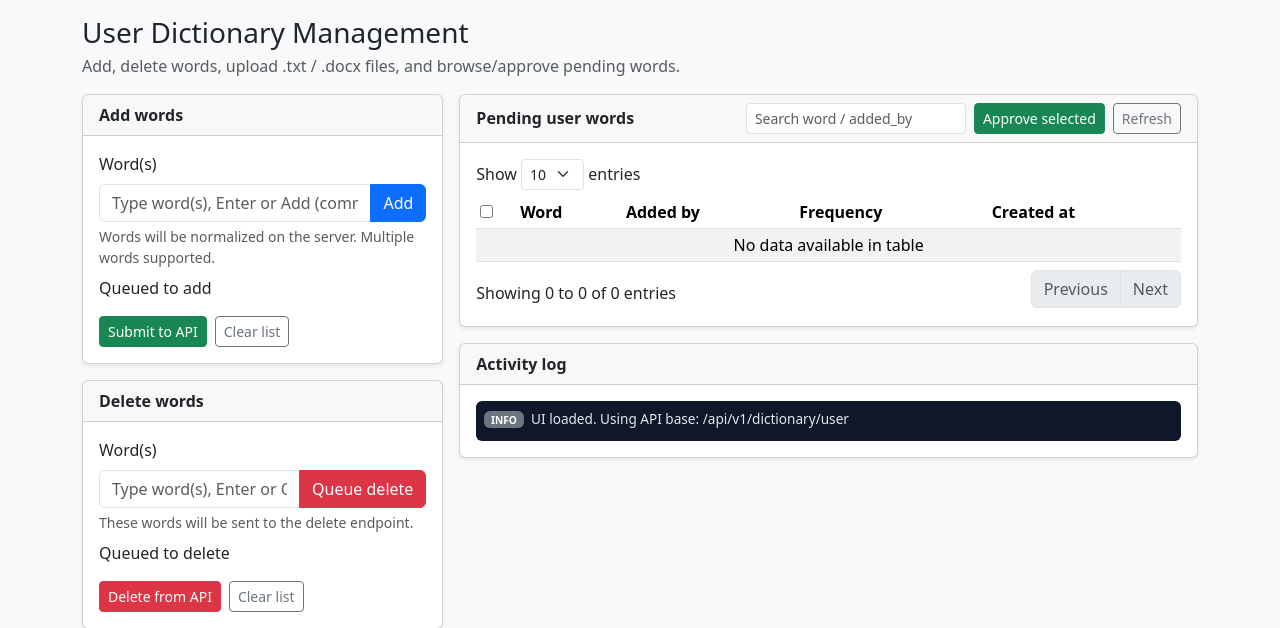
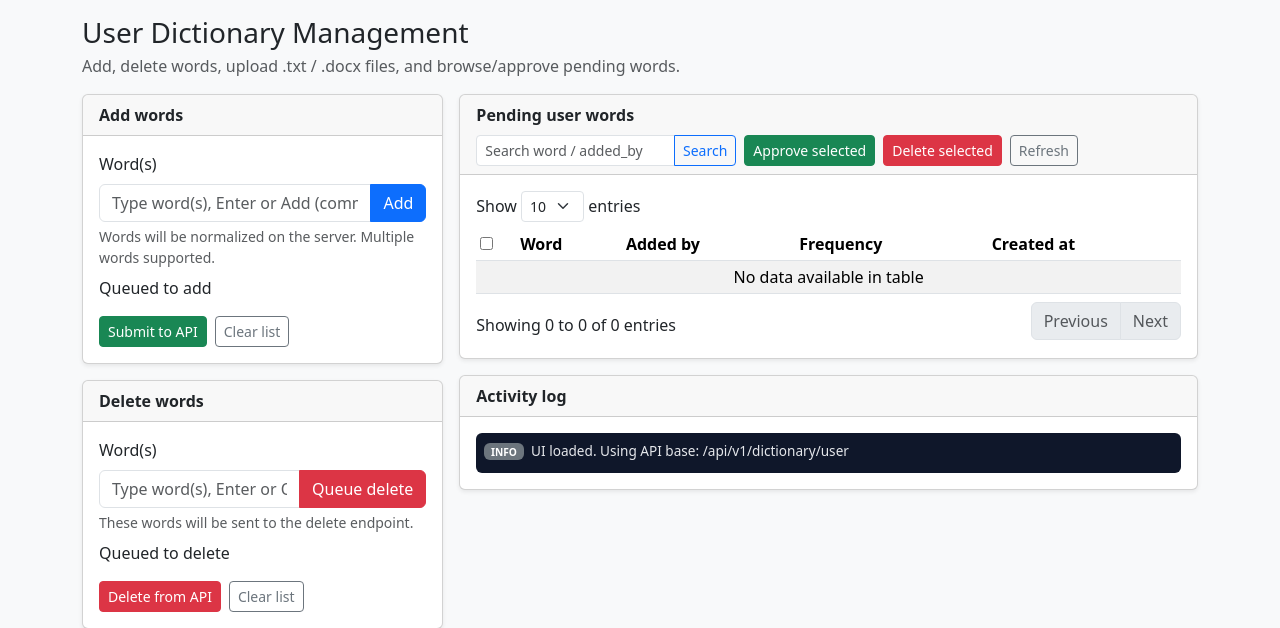
Before and after one commit to kagapa-blr/kagapa-tools, a Flask app: page /api/v1/dictionary/user/dashboard in a window 1280 px wide. Shown: the part 56-684 px from the top of the page. Run offline with Flask 3, Linux system fonts and the light colour scheme; data that the repository does not hold is empty; parts of the project's set-up code (start-up, migrations or seed data) failed here and were passed over; some libraries are stand-ins or nearby versions.

Commit message:
Add delete selected functionality; implement button for deleting selected words from user dictionary and enhance search capabilities with a dedicated button

```diff
--- a/static/js/user_dictionary.js
+++ b/static/js/user_dictionary.js
@@ -31,6 +31,8 @@ const els = {
     approveSelectedBtn: document.getElementById('approveSelectedBtn'),
     tableSearchInput: document.getElementById('tableSearchInput'),
     selectAllRows: document.getElementById('selectAllRows'),
+    tableSearchBtn: document.getElementById('tableSearchBtn'),
+    deleteSelectedBtn: document.getElementById('deleteSelectedBtn'),
 };
 
 // ---------- Helpers ----------
@@ -85,6 +87,8 @@ function toggleBusy(disabled) {
         els.uploadBtn,
         els.refreshTableBtn,
         els.approveSelectedBtn,
+        els.deleteSelectedBtn,
+        els.tableSearchBtn,
     ].forEach(btn => {
         if (btn) btn.disabled = disabled;
     });
@@ -285,11 +289,12 @@ function initUploadSection() {
 }
 
 // ---------- DataTables server-side with search & selection ----------
+
 function initTable() {
     state.table = $('#userWordsTable').DataTable({
         serverSide: true,
         processing: true,
-        searching: false,    // custom search input
+        searching: false,
         ordering: false,
         ajax: function (data, callback, settings) {
             const offset = data.start || 0;
@@ -372,13 +377,17 @@ function initTable() {
         });
     });
 
-    // Custom search with debounce
-    let searchTimeout = null;
-    els.tableSearchInput.addEventListener('input', () => {
-        if (searchTimeout) clearTimeout(searchTimeout);
-        searchTimeout = setTimeout(() => {
+    // Search button click
+    els.tableSearchBtn.addEventListener('click', () => {
+        reloadTable(true);
+    });
+
+    // Enter key in search box triggers search
+    els.tableSearchInput.addEventListener('keydown', e => {
+        if (e.key === 'Enter') {
+            e.preventDefault();
             reloadTable(true);
-        }, 400);
+        }
     });
 }
 
@@ -456,6 +465,47 @@ function initApproveSelected() {
         }
     });
 }
+function initDeleteSelected() {
+    els.deleteSelectedBtn.addEventListener('click', async () => {
+        const words = Array.from(state.selectedWords);
+        if (!words.length) {
+            log('No rows selected for deletion.', 'warn');
+            return;
+        }
+
+        const confirmDelete = confirm(
+            `Delete ${words.length} word(s) from user dictionary?`
+        );
+        if (!confirmDelete) return;
+
+        toggleBusy(true);
+        try {
+            const res = await fetch(`${API_BASE}/delete`, {
+                method: 'DELETE',
+                headers: { 'Content-Type': 'application/json' },
+                body: JSON.stringify({ words }),
+            });
+            const data = await res.json();
+            if (!res.ok) {
+                log(`Delete selected failed: ${data.error || res.status}`, 'err');
+            } else {
+                const deleted = data.deleted || [];
+                const notFound = data.not_found || [];
+                log(
+                    `Delete selected → deleted: ${deleted.length}, ` +
+                    `not found: ${notFound.length}.`,
+                    'ok'
+                );
+                deleted.forEach(w => state.selectedWords.delete(w));
+                reloadTable(false);
+            }
+        } catch (err) {
+            log(`Delete selected error: ${err}`, 'err');
+        } finally {
+            toggleBusy(false);
+        }
+    });
+}
 
 // ---------- Init ----------
 $(document).ready(function () {
@@ -464,6 +514,7 @@ $(document).ready(function () {
     initUploadSection();
     initTable();
     initApproveSelected();
+    initDeleteSelected();
     els.refreshTableBtn.addEventListener('click', () => reloadTable(false));
     log('UI loaded. Using API base: ' + API_BASE, 'info');
 });
--- a/templates/dictionary/user_dictionary.html
+++ b/templates/dictionary/user_dictionary.html
@@ -175,16 +175,28 @@
             <div>
               <strong>Pending user words</strong>
             </div>
+
             <div class="d-flex flex-wrap gap-2">
-              <input type="text" id="tableSearchInput" class="form-control form-control-sm"
-                placeholder="Search word / added_by" style="width: 220px;">
+              <div class="input-group input-group-sm" style="width: 260px;">
+                <input type="text" id="tableSearchInput" class="form-control" placeholder="Search word / added_by">
+                <button id="tableSearchBtn" class="btn btn-outline-primary">
+                  Search
+                </button>
+              </div>
+
               <button id="approveSelectedBtn" class="btn btn-success btn-sm">
                 Approve selected
+              </button>
+              <button id="deleteSelectedBtn" class="btn btn-danger btn-sm">
+                Delete selected
               </button>
               <button id="refreshTableBtn" class="btn btn-outline-secondary btn-sm">
                 Refresh
               </button>
             </div>
+
+
+
           </div>
           <div class="card-body">
             <table id="userWordsTable" class="table table-striped table-sm align-middle" style="width: 100%;">
```
